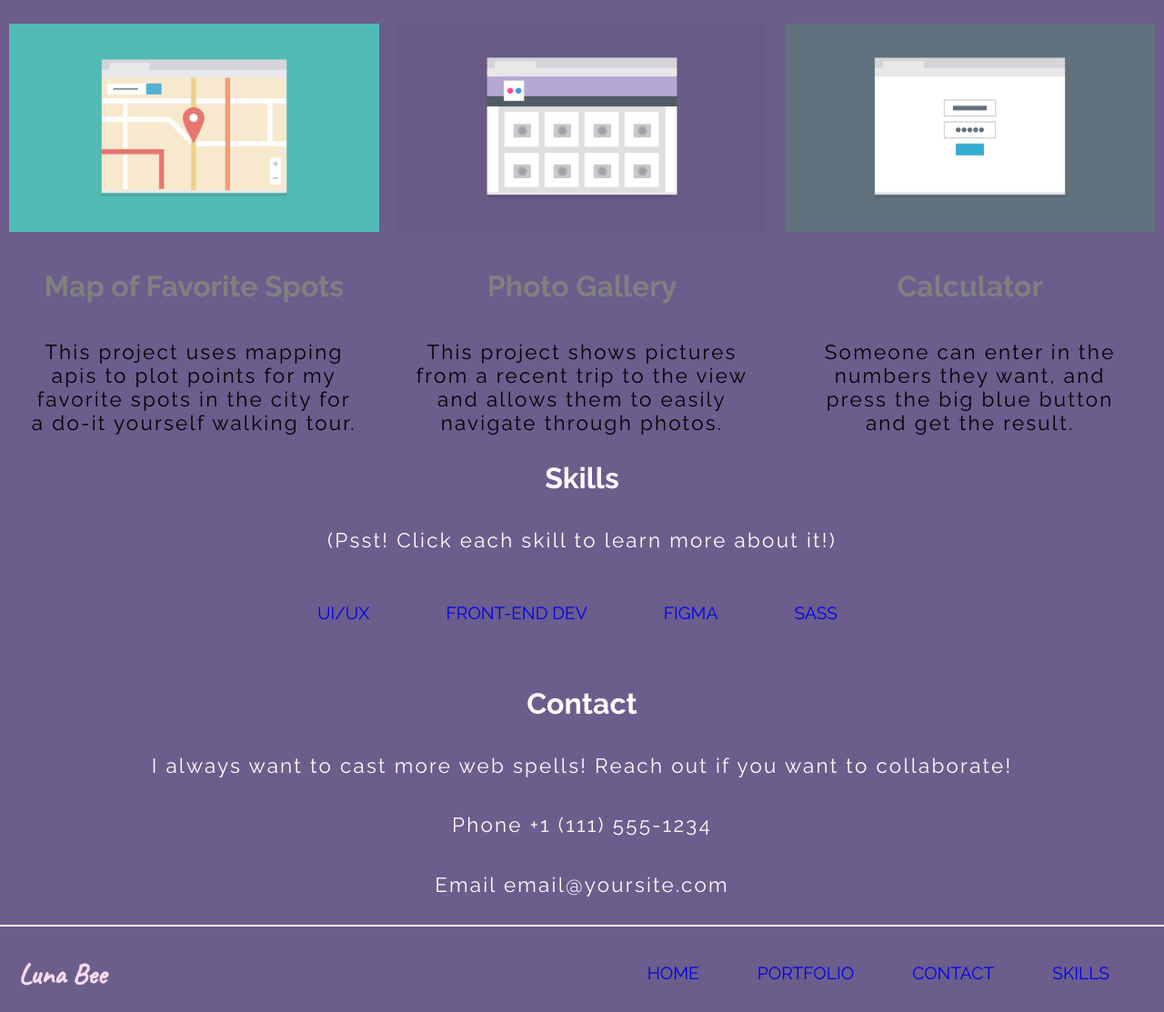
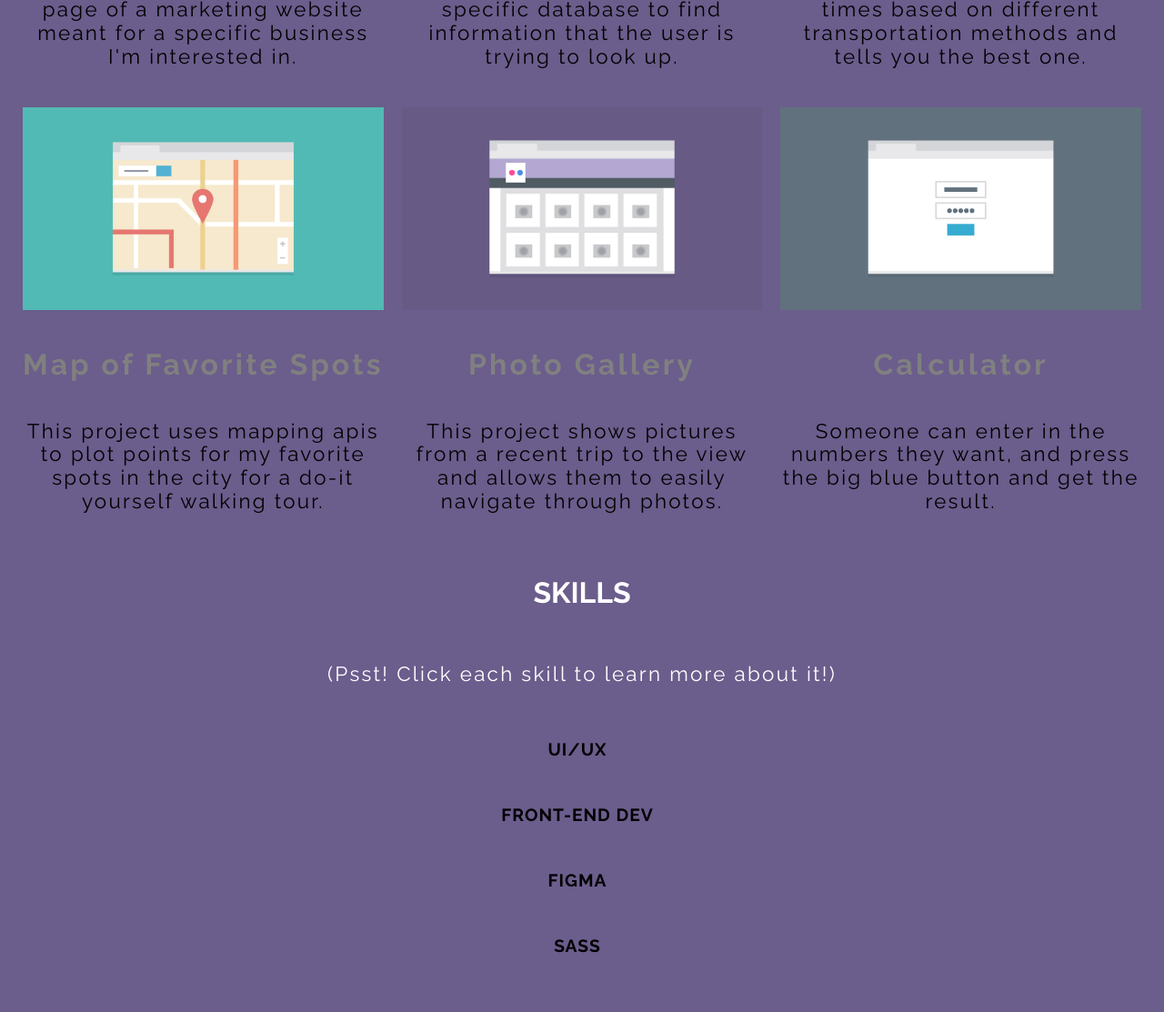
Before and after one commit to constbeecoding/mobile-first-layout, a plain HTML site: page index.html in a window 1280 px wide. Shown: the part 1379-2492 px from the top of the page at 91% size. Drawn offline with nearby package versions, Linux system fonts and the light colour scheme; files that its build step writes are made by us from their sources.

Commit message:
refactor: added flexbox to project,  added additional scss properties, condensed code, removed unnecessary classes and properties

```diff
--- a/scss/base/_base-styles.scss
+++ b/scss/base/_base-styles.scss
@@ -5,11 +5,16 @@
 $base-color: #6b5d8c;
 $main-text: #fff;
 $portfolio-bg: #fff;
+$mobile-link: #000;
 
+/*-----BASE ELEMENT STYLES-----*/
 
-/*Base Element Styles*/
 * {
     box-sizing: border-box;
+}
+
+.flex {
+    display: flex;
 }
 
 body {
@@ -22,17 +27,16 @@ body {
 
 p {
     font-size: 1.4em;
-    font-weight: lighter;
     text-align: center;
-    margin: 20px 20px;
     padding: 10px;
     letter-spacing: .1em;
 }
 
 li {
-    display: block;
     list-style-type: none;
     font-size: 1.2em;
+    letter-spacing: 1px;
+    font-weight: bold;
     background-color: $main-text;
     margin: 5px 10px;
     padding: 20px;
@@ -43,142 +47,147 @@ li {
 h1 {
     text-align: center;
     font-size: 2em;
-    margin: 0;
     color: $main-text;
-    background-color: $base-color;
-
 }
 
 h2 {
+    flex-basis: 100%;
     font-size: 2em;
     text-align: center;
-    color: $main-text;
+    text-transform: uppercase;
 }
+
 h3 {
     font-size: 2em;
     text-align: center;
+    letter-spacing: .1em;
     color: grey;
 }
 
 ul {
     margin: 0;
-    width: 100%;
     padding-left: 0;
-
 }
 
 footer {
+    justify-content: space-between;
+    align-items: center;
     border-top: solid $main-text 2px;
-    bottom: 0;
     padding: 20px;
-    width: 100%;
     height: 100px;
 }
 
- /*Link Styles*/
- a {
+ /*-----LINK STYLES-----*/
+
+a {
+    color: $mobile-link;
     text-decoration: none;
     padding: 10px;
     text-transform: uppercase;
 }
+
 a:hover {
     background-image: linear-gradient(to left, violet, indigo, blue, green, yellow, orange, red);
     -webkit-background-clip: text;
     background-clip: text;
     -webkit-text-fill-color: transparent;
-
 }
 
 a:visited {
-    color: #000;
+    color: rgb(224, 209, 68);
 }
 
 .top a {
+    font-weight: 600;
     font-size: 1rem;
 }
+
 /* ===== Base Layout Styles=====*/
 
-/*Header and Main Navigation*/
+/*-----HEADER/MAIN NAV------*/
+
+.main-header {
+    flex-direction: column;
+    margin: 10px;
+}
+
+.main-nav ul{
+    flex-direction: column;
+}
+
+/*-----INTRO------*/
+
 .intro-img {
-    display: block;
-    margin: 0;
-    width: 100%;
     padding: 70px;
     border-radius: 50%;
 }
 
 .intro {
-    margin: 0 20px 20px 20px;
-
+    flex-direction: column;
+    margin: 10px;
 }
 
-.name {
-    margin: 20px;
-
-}
+/*-----STYLED NAME-----*/
 
 .name, .footer-name {
     font-family: 'Caveat', cursive;
     color:#f7dbf0;
-    font-size: 2em;
+    font-size: 40px;
+    margin: 20px;
 }
+
+/*-----PORTFOLIO-----*/
 
 .headergrey {
     color: grey;
     text-transform: uppercase;
-
 }
 
 .col p {
     color: #000;
-
-}
-.portfolio-img {
-    max-width: 100%;
-    display: block;
-    margin: auto;
-    padding: 10px;
-
-}
-
-.portfolio-img:hover {
-    opacity: 0.5;
-
 }
 
 .portfolio {
-    width: 100%;
+    flex-direction: column;
     background-color: $portfolio-bg;
-    padding: 50px 0;
+    padding: 50px 15px;
+
+    img {
+        display: block;
+        max-width: 100%;
+        padding: 10px;
+
+        &:hover {
+            opacity: 0.5;
+            transition: ease-in .5s;
+        }
+    }
 }
 
-.nav li{
-    display: block;
-    margin-top: 5px;
+/*-----SKILLS/CONTACT------*/
+
+.skills,
+.contact {
+    flex-direction: column;
     padding: 10px;
-    text-align: center;
+
+    ul {
+        flex-direction: column;
+    }
+
+    li {
+        background: none;
+    }
 }
 
+/*-----FOOTER------*/
 
-
-.skills li {
-    background-color: $base-color;
-
-
-}
-.footer-name {
-    background-color: $base-color;
-    margin: auto;
-    float: left;
+.footer-nav a {
+    color: $main-text;
 }
 
-.top{
-    background-color: $base-color;
-    margin: auto;
-    float: right;
-}
+/*-----HIDES FOOTER NAV ON MOBILE-----*/
 
-/*Footer Navigation*/
-.bottom {
+.footer-nav {
     display: none;
 }
```
